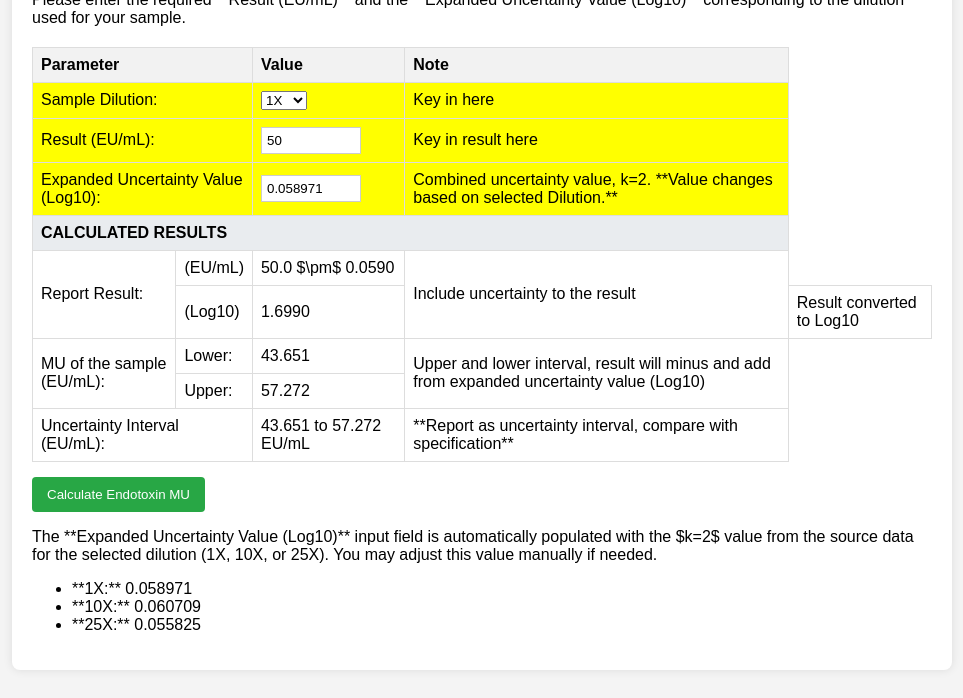
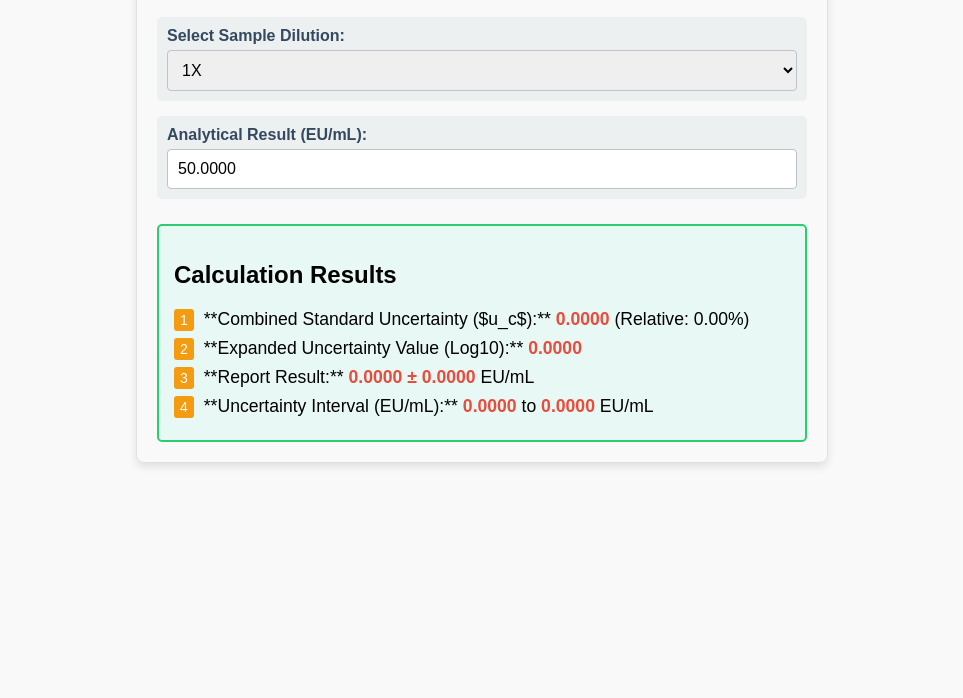
Before and after one commit to firdaus-abdullah/Endotoxin-Uncertainty-Calculator, a plain HTML site: page index.html in a window 1280 px wide. Shown: the part 125-823 px from the top of the page, without its empty margins (158-1121 px from the left). After the commit the page ends 800 px from the top, so only its background shows below. Drawn offline with Linux system fonts and the light colour scheme.

Commit message:
Update index.html

```diff
--- a/index.html
+++ b/index.html
@@ -3,153 +3,54 @@
 <head>
     <meta charset="UTF-8">
     <meta name="viewport" content="width=device-width, initial-scale=1.0">
-    <title>Endotoxin MU Calculator</title>
+    <title>Endotoxin Uncertainty Calculator</title>
     <style>
-        body {
-            font-family: Arial, sans-serif;
-            padding: 20px;
-            background-color: #f4f4f4;
-        }
-        .container {
-            max-width: 900px;
-            margin: auto;
-            background: white;
-            padding: 20px;
-            border-radius: 8px;
-            box-shadow: 0 0 10px rgba(0,0,0,0.1);
-        }
-        h2 {
-            color: #007bff;
-        }
-        table {
-            width: 100%;
-            border-collapse: collapse;
-            margin-top: 20px;
-        }
-        th, td {
-            border: 1px solid #ddd;
-            padding: 8px;
-            text-align: left;
-        }
-        th {
-            background-color: #f2f2f2;
-        }
-        .highlight {
-            background-color: #ffff00; /* Yellow highlight for input/key fields */
-        }
-        input[type="number"] {
-            width: 100px;
-            padding: 5px;
-            box-sizing: border-box;
-            border: 1px solid #ccc;
-        }
-        .section-header {
-            background-color: #e9ecef;
-            font-weight: bold;
-            text-align: center;
-        }
-        button {
-            padding: 10px 15px;
-            background-color: #28a745;
-            color: white;
-            border: none;
-            border-radius: 4px;
-            cursor: pointer;
-            margin-top: 15px;
-        }
-        button:hover {
-            background-color: #1e7e34;
-        }
+        body { font-family: Arial, sans-serif; max-width: 650px; margin: 30px auto; padding: 20px; border: 1px solid #e0e0e0; border-radius: 8px; box-shadow: 0 4px 8px rgba(0,0,0,0.1); background-color: #f9f9f9; }
+        h1 { color: #2c3e50; text-align: center; border-bottom: 2px solid #3498db; padding-bottom: 10px; margin-bottom: 20px; }
+        .input-group { margin-bottom: 15px; padding: 10px; background-color: #ecf0f1; border-radius: 5px; }
+        label { display: block; margin-bottom: 5px; font-weight: bold; color: #34495e; }
+        select, input[type="number"] { width: 100%; padding: 10px; border: 1px solid #bdc3c7; border-radius: 4px; box-sizing: border-box; font-size: 16px; }
+        button { width: 100%; padding: 12px; background-color: #3498db; color: white; border: none; border-radius: 4px; cursor: pointer; font-size: 16px; margin-top: 20px; }
+        button:hover { background-color: #2980b9; }
+        #results-area { margin-top: 25px; padding: 15px; border: 2px solid #2ecc71; border-radius: 5px; background-color: #e8f8f5; }
+        .result-line { margin-bottom: 8px; font-size: 1.1em; }
+        .result-value { font-weight: bold; color: #e74c3c; }
+        .label-key { background-color: #f39c12; color: white; padding: 3px 6px; border-radius: 3px; margin-right: 5px; font-size: 0.8em; }
     </style>
 </head>
 <body>
+    <h1>🔬 Endotoxin MU Calculator</h1>
 
-<div class="container">
-    <h2>🦠 Endotoxin MU Calculator</h2>
+    <div class="input-group">
+        <label for="dilution">Select Sample Dilution:</label>
+        <select id="dilution" onchange="calculateUncertainty()">
+            <option value="1X">1X</option>
+            <option value="10X">10X</option>
+            <option value="25X">25X</option>
+        </select>
+    </div>
 
-    <p>Please enter the required **Result (EU/mL)** and the **Expanded Uncertainty Value (Log10)** corresponding to the dilution used for your sample.</p>
+    <div class="input-group">
+        <label for="result">Analytical Result (EU/mL):</label>
+        <input type="number" id="result" value="50.0000" step="any" oninput="calculateUncertainty()">
+    </div>
 
-    <table>
-        <thead>
-            <tr>
-                <th colspan="2">Parameter</th>
-                <th>Value</th>
-                <th>Note</th>
-            </tr>
-        </thead>
-        <tbody>
-            <tr class="highlight">
-                <td colspan="2">Sample Dilution:</td>
-                <td>
-                    <select id="sampleDilution" onchange="updateUncertaintyPlaceholder()">
-                        <option value="1">1X</option>
-                        <option value="10">10X</option>
-                        <option value="25">25X</option>
-                    </select>
-                </td>
-                <td>Key in here</td>
-            </tr>
-            <tr class="highlight">
-                <td colspan="2">Result (EU/mL):</td>
-                <td><input type="number" id="resultEU" value="50"></td>
-                <td>Key in result here</td>
-            </tr>
-            <tr class="highlight">
-                <td colspan="2">Expanded Uncertainty Value (Log10):</td>
-                <td><input type="number" id="expandedUncertaintyLog10" value="0.058971"></td>
-                <td>Combined uncertainty value, k=2. **Value changes based on selected Dilution.**</td>
-            </tr>
+    <div id="results-area">
+        <h2>Calculation Results</h2>
+        <div class="result-line">
+            <span class="label-key">1</span> **Combined Standard Uncertainty ($u_c$):** <span id="uc_value" class="result-value">0.0000</span> (Relative: <span id="relative_uc_value">0.00%</span>)
+        </div>
+        <div class="result-line">
+            <span class="label-key">2</span> **Expanded Uncertainty Value (Log10):** <span id="expanded_log10_value" class="result-value">0.0000</span>
+        </div>
+        <div class="result-line">
+            <span class="label-key">3</span> **Report Result:** <span id="report_result_with_mu" class="result-value">0.0000 &plusmn; 0.0000</span> EU/mL
+        </div>
+        <div class="result-line">
+            <span class="label-key">4</span> **Uncertainty Interval (EU/mL):** <span id="interval_low" class="result-value">0.0000</span> to <span id="interval_high" class="result-value">0.0000</span> EU/mL
+        </div>
+    </div>
 
-            <tr class="section-header"><td colspan="4">CALCULATED RESULTS</td></tr>
-            <tr>
-                <td rowspan="2">Report Result:</td>
-                <td>(EU/mL)</td>
-                <td><span id="reportResultEU"></span> $\pm$ <span id="reportUncertaintyEU"></span></td>
-                <td rowspan="2">Include uncertainty to the result</td>
-            </tr>
-            <tr>
-                <td>(Log10)</td>
-                <td><span id="log10Result"></span></td>
-                <td>Result converted to Log10</td>
-            </tr>
-            <tr>
-                <td rowspan="2">MU of the sample (EU/mL):</td>
-                <td>Lower:</td>
-                <td id="muLower"></td>
-                <td rowspan="2">Upper and lower interval, result will minus and add from expanded uncertainty value (Log10)</td>
-            </tr>
-            <tr>
-                <td>Upper:</td>
-                <td id="muUpper"></td>
-            </tr>
-            <tr>
-                <td colspan="2">Uncertainty Interval (EU/mL):</td>
-                <td><span id="intervalLower"></span> to <span id="intervalUpper"></span> EU/mL</td>
-                <td>**Report as uncertainty interval, compare with specification**</td>
-            </tr>
-        </tbody>
-    </table>
-
-    <button onclick="calculateEndotoxinMU()">Calculate Endotoxin MU</button>
-
-    <div class="note">
-        <p>The **Expanded Uncertainty Value (Log10)** input field is automatically populated with the $k=2$ value from the source data for the selected dilution (1X, 10X, or 25X). You may adjust this value manually if needed.</p>
-        <ul>
-            <li>**1X:** 0.058971</li>
-            <li>**10X:** 0.060709</li>
-            <li>**25X:** 0.055825</li>
-        </ul>
-    </div>
-</div>
-
-<script src="calculator.js"></script>
-<script>
-    // Initial call to set placeholder and calculate
-    document.addEventListener('DOMContentLoaded', () => {
-        updateUncertaintyPlaceholder();
-        calculateEndotoxinMU();
-    });
-</script>
-
+    <script src="calculator.js"></script>
 </body>
 </html>
```
